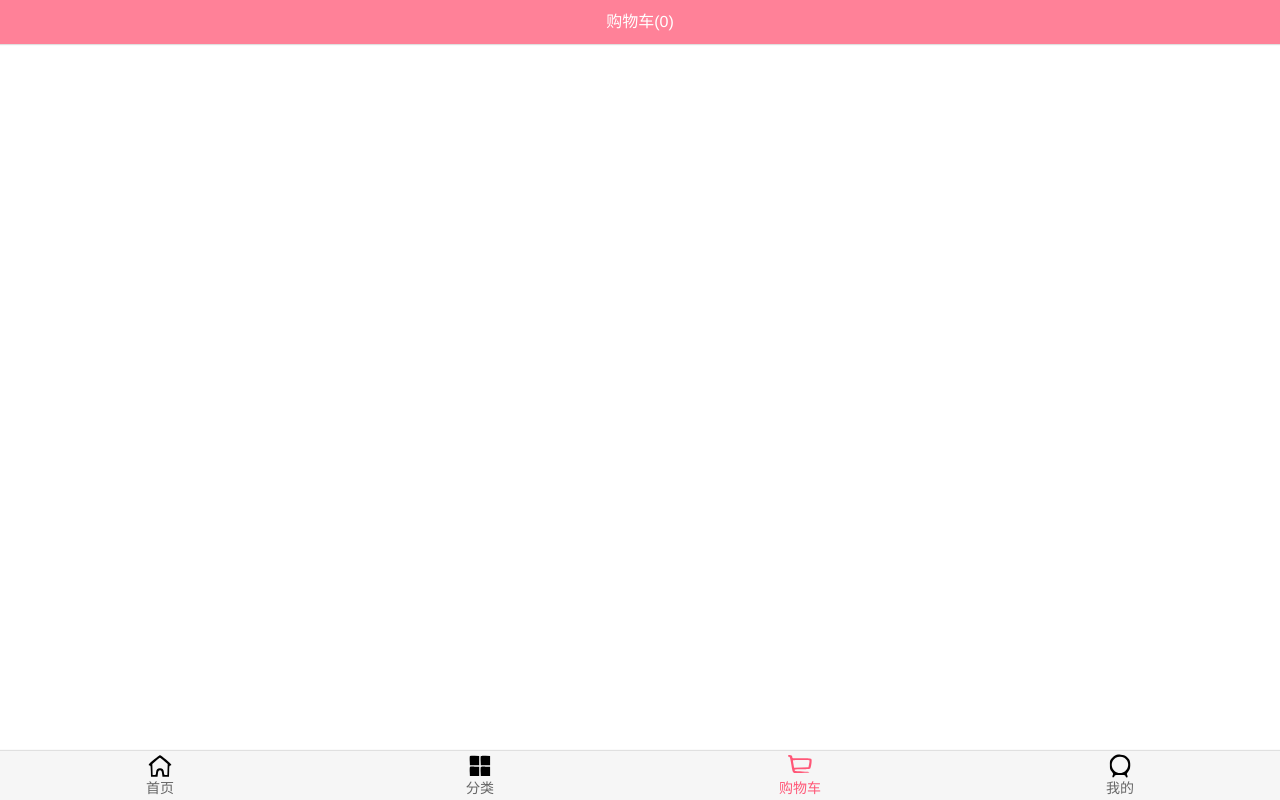
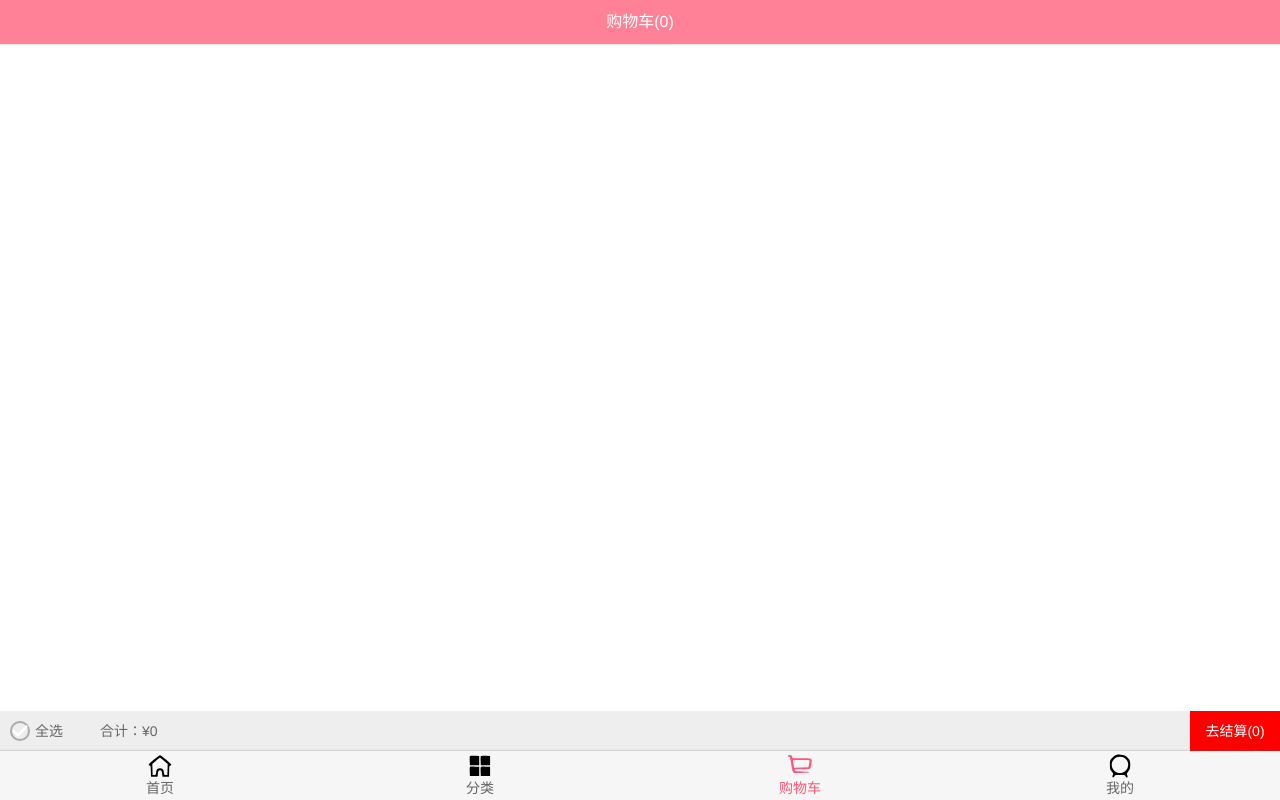
Before and after one commit to jwqsyh/supermall, a Vue app: page /cart in a window 1280 px wide. Built offline with nearby package versions, Linux system fonts and the light colour scheme.

Commit message:
'添加购物车弹窗初步完成'

```diff
--- a/src/store/actions.js
+++ b/src/store/actions.js
@@ -5,6 +5,7 @@ import {
 
 export default {
   addCart(context, payload) {
+    return new Promise((resolve, reject) => {
       //1. 查看数组中是否存在当前添加的商品
       let oldProduct = context.state.cartList.find(item => item.iid === payload.iid)
 
@@ -13,12 +14,15 @@ export default {
         // 如果为true就为存在的商品count值+1
         // oldProduct.count += 1
         context.commit(ADD_COUNT, oldProduct)
+        resolve('当前商品数量+1')
       } else {
         // 如果为false,就为当前添加的商品添加count属性，值为1
         // 并添加到cartList数组中
         payload.count = 1
         // context.state.cartList.push(payload)
         context.commit(ADD_PUSH_CART, payload)
+        resolve('添加购物车成功！')
+      }
+    })
   }
 }
-}
--- a/src/views/cart/Cart.vue
+++ b/src/views/cart/Cart.vue
@@ -1,12 +1,16 @@
 <!-- 购物车页面 -->
 <template>
   <div id="cart">
+    <!-- 导航 -->
     <nav-bar class="nav-bar">
       <div slot="center">购物车({{cartGetLength}})</div>
     </nav-bar>
+    <!-- 商品列表 -->
     <scroll class="content" ref="scroll">
       <cart-list></cart-list>
     </scroll>
+    <!-- 底部结算 -->
+    <cart-bottom-bar></cart-bottom-bar>
   </div>
 </template>
 
@@ -15,6 +19,7 @@
   import Scroll from "components/common/scroll/Scroll";
 
   import CartList from "./childComps/CartList";
+  import CartBottomBar from "./childComps/CartBottomBar";
 
   import {mapGetters} from 'vuex'
 
@@ -24,7 +29,8 @@
       NavBar,
       Scroll,
 
-      CartList
+      CartList,
+      CartBottomBar
     },
     computed: {
       ...mapGetters(['cartGetLength'])
@@ -42,7 +48,7 @@
     /*z-index: 9;*/
   }
   .content {
-    height: calc(100% - 44px - 49px);
+    height: calc(100% - 44px - 49px - 40px);
     overflow: hidden;
   }
   .nav-bar {
--- /dev/null
+++ b/src/views/cart/childComps/CartBottomBar.vue
@@ -0,0 +1,106 @@
+<template>
+  <div class="bottom-bar">
+    <div class="bottom-content" >
+      <check-botton class="bottom-checked"
+                    :is-check="cartListCheck"
+                    @click.native="allCheck"></check-botton>
+      <span>全选</span>
+    </div>
+    <div class="center-price">
+      合计：{{totalPrice}}
+    </div>
+    <div class="right-price">
+      去结算({{checkLength}})
+    </div>
+  </div>
+</template>
+
+<script>
+  import CheckBotton from "components/content/checkBotton/CheckBotton";
+  import {mapGetters} from 'vuex'
+
+  export default {
+    name: "CartBottomBar",
+    components: {
+      CheckBotton,
+    },
+    computed: {
+      ...mapGetters(['cartGetList']),
+      totalPrice() {
+        return '¥' + this.cartGetList.filter(item => {
+          return item.checked
+        }).reduce((preValue, item) => {
+          return preValue + item.price * item.count
+        }, 0)
+      },
+      checkLength() {
+        return this.cartGetList.filter(item => {return item.checked}).length
+      },
+      cartListCheck() {
+        // 1.使用过滤
+        // if (this.cartGetList.length === 0) return false
+        // return !(this.cartGetList.filter(item => !item.checked).length)
+
+        // 2.使用find
+        if (this.cartGetList.length === 0) return false
+        return !this.cartGetList.find(item => !item.checked)
+
+        // 3.使用for循环遍历
+        // if (this.cartGetList.length === 0) return false
+        // for (let item of this.cartGetList) {
+        //   if (!item.checked) {
+        //     return false
+        //   }
+        // }
+        // return true
+      }
+    },
+    methods: {
+      allCheck() {
+        if (this.cartListCheck) {
+          this.cartGetList.forEach(item => item.checked = false)
+        } else {
+          this.cartGetList.forEach(item => item.checked = true)
+        }
+      }
+    }
+  }
+</script>
+
+<style scoped>
+  .bottom-bar {
+    background-color: #eee;
+    height: 40px;
+    line-height: 40px;
+    position: relative;
+    display: flex;
+    font-size: 14px;
+  }
+
+  .bottom-content {
+    display: flex;
+    align-items: center;
+    margin-left: 10px;
+    width: 60px;
+  }
+  .bottom-checked {
+    width: 20px;
+    height: 20px;
+    line-height: 20px;
+    margin-right: 5px;
+  }
+  .center-price {
+    margin-left: 30px;
+    flex: 1;
+  }
+  .right-price {
+    width: 90px;
+    background-color: #f00;
+    text-align: center;
+    color: #fff;
+  }
+  .check {
+    border-color: var(--color-high-text);
+    background-color: var(--color-high-text);
+  }
+</style>
--- a/src/views/detail/Detail.vue
+++ b/src/views/detail/Detail.vue
@@ -39,6 +39,8 @@
   import {getDetail, Goods, Shop, GoodsParam, getRecommend} from "network/detail";
   import {itemImgLentenerMinins, backTopMixin} from "common/mixins";
   import {debounce} from "../../common/utils";
+
+  import {mapActions} from 'vuex'
 
   export default {
     name: "Detail",
@@ -124,6 +126,7 @@
       this.$bus.$off('ItemImgLoad', this.itemImageLentener)
     },
     methods: {
+      ...mapActions(['addCart']),
       imgLoad() {
         this.$refs.scroll.refresh()
         this.navBarDebounce()
@@ -166,7 +169,12 @@
 
         // 2.将商品添加到购物车中
         // this.$store.commit('addCart', productList)
-        this.$store.dispatch('addCart', productList)
+        this.addCart(productList).then(res => {
+          console.log(res);
+        })
+        // this.$store.dispatch('addCart', productList).then(res => {
+        //   console.log(res);
+        // })
       }
     }
   }
```
Lines whose indentation alone changed are shown as unchanged.
